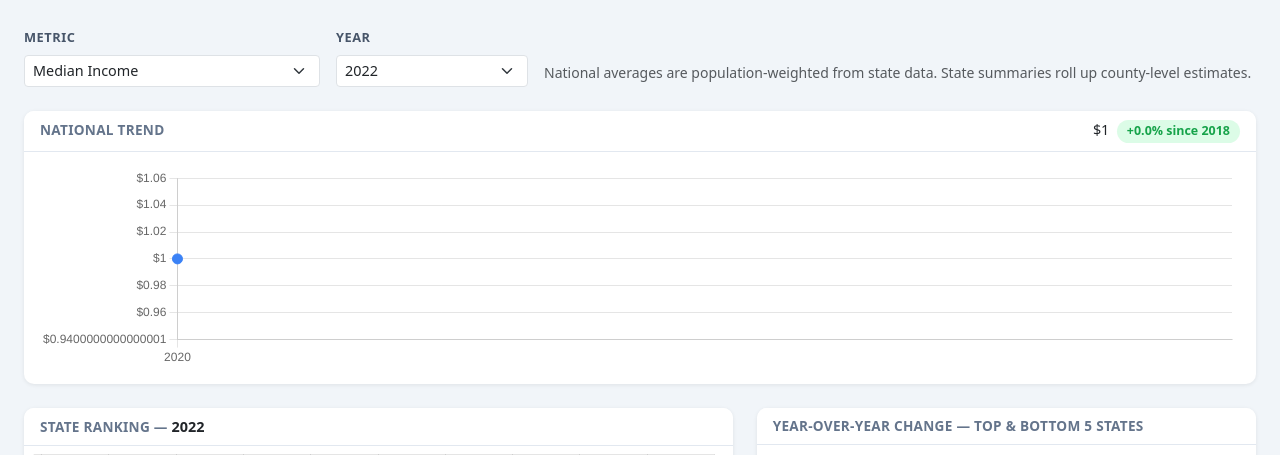
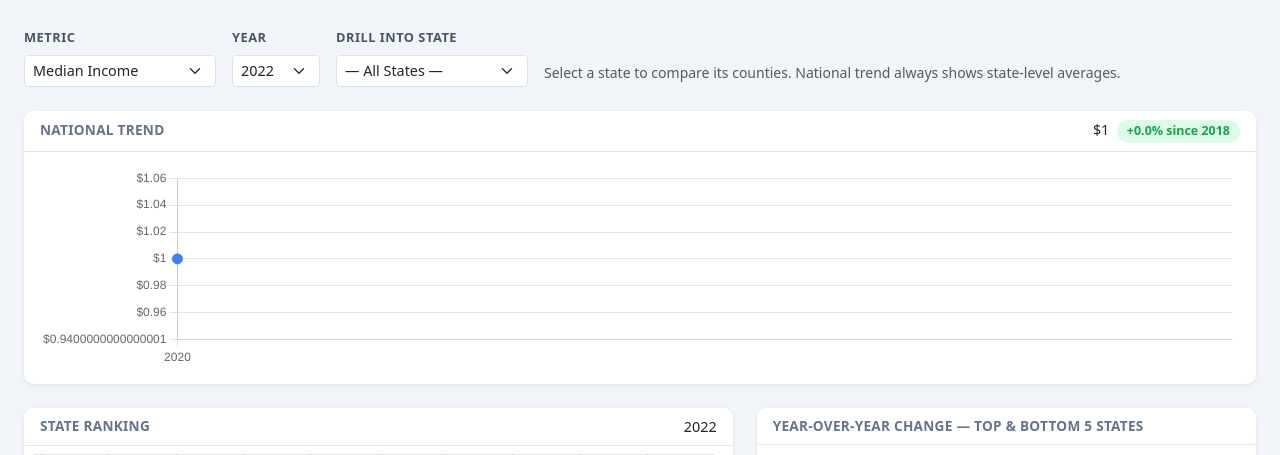
Before and after one commit to vsukla/datamart, a Django app: page /dashboard/ in a window 1280 px wide. Shown: the part 72-527 px from the top of the page. Run offline with Django 5.2, Linux system fonts and the light colour scheme; tables that the repository leaves empty hold one stand-in row (values such as "Sample post").

Commit message:
Add county drill-down to dashboard (closes #13)
State dropdown lets users switch the ranking and YoY charts from
state-level to county-level for a selected state. County data is
fetched on demand via the aggregate API (3 parallel requests) and
county names are cached client-side after the first load.

Adds FlexiblePageNumberPagination (page_size up to 400) so all
counties in any state return in a single API call.

Co-Authored-By: Claude Sonnet 4.6 <noreply@anthropic.com>

```diff
--- a/server/dashboard/templates/dashboard/index.html
+++ b/server/dashboard/templates/dashboard/index.html
@@ -23,9 +23,23 @@
     }
     .pill-up   { background: #dcfce7; color: #16a34a; }
     .pill-down { background: #fee2e2; color: #dc2626; }
+    .drill-badge {
+      display: inline-block; padding: 2px 10px; border-radius: 99px;
+      background: #dbeafe; color: #1d4ed8; font-size: .75rem; font-weight: 600;
+      text-transform: none; letter-spacing: 0;
+    }
+    #loadingOverlay {
+      display: none; position: fixed; inset: 0;
+      background: rgba(255,255,255,.6); z-index: 999;
+      align-items: center; justify-content: center;
+    }
+    #loadingOverlay.active { display: flex; }
+    .spinner-border { width: 2.5rem; height: 2.5rem; color: #3b82f6; }
   </style>
 </head>
 <body>
+
+<div id="loadingOverlay"><div class="spinner-border" role="status"></div></div>
 
 <nav class="navbar navbar-dark px-4 py-3">
   <span class="navbar-brand fw-bold fs-5">Datamart</span>
@@ -36,7 +50,7 @@
 
   <!-- Controls -->
   <div class="row g-3 mb-4 align-items-end">
-    <div class="col-sm-5 col-md-4 col-lg-3">
+    <div class="col-sm-5 col-md-3 col-lg-2">
       <label class="form-label">Metric</label>
       <select id="metricSelect" class="form-select form-select-sm">
         {% for key, label in metric_labels.items %}
@@ -44,7 +58,7 @@
         {% endfor %}
       </select>
     </div>
-    <div class="col-sm-3 col-md-2 col-lg-2">
+    <div class="col-sm-3 col-md-2 col-lg-1">
       <label class="form-label">Year</label>
       <select id="yearSelect" class="form-select form-select-sm">
         {% for y in years %}
@@ -52,10 +66,15 @@
         {% endfor %}
       </select>
     </div>
+    <div class="col-sm-5 col-md-3 col-lg-2">
+      <label class="form-label">Drill into State</label>
+      <select id="stateSelect" class="form-select form-select-sm">
+        <option value="">— All States —</option>
+      </select>
+    </div>
     <div class="col">
       <p class="text-muted small mb-0 pb-1">
-        National averages are population-weighted from state data.
-        State summaries roll up county-level estimates.
+        Select a state to compare its counties. National trend always shows state-level averages.
       </p>
     </div>
   </div>
@@ -77,23 +96,24 @@
     </div>
   </div>
 
-  <!-- State ranking + YoY -->
+  <!-- Ranking + YoY -->
   <div class="row g-4">
     <div class="col-xl-7 col-lg-6">
       <div class="card h-100">
-        <div class="card-header">
-          State Ranking — <span id="stateChartYear" class="text-dark" style="font-size:.9rem;text-transform:none;letter-spacing:0;"></span>
+        <div class="card-header d-flex justify-content-between align-items-center">
+          <span id="rankingChartTitle">State Ranking</span>
+          <span id="rankingChartSubtitle" class="text-dark fw-normal" style="font-size:.9rem;text-transform:none;letter-spacing:0;"></span>
         </div>
         <div class="card-body p-2">
           <div style="position:relative;height:660px;">
-            <canvas id="stateChart"></canvas>
+            <canvas id="rankingChart"></canvas>
           </div>
         </div>
       </div>
     </div>
     <div class="col-xl-5 col-lg-6">
       <div class="card h-100">
-        <div class="card-header">Year-over-Year Change — Top &amp; Bottom 5 States</div>
+        <div class="card-header" id="yoyChartTitle">Year-over-Year Change — Top &amp; Bottom 5</div>
         <div class="card-body">
           <div id="yoyNote" class="alert alert-secondary small py-2 d-none">
             No year-over-year data for 2018 (no prior year).
@@ -106,18 +126,30 @@
     </div>
   </div>
 
-</div><!-- /container -->
+</div>
 
 <script>
-  // --- Data injected by Django ---
+  // --- Embedded data (state-level, small enough to inline) ---
   const national     = {{ national_json|safe }};
   const stateSummary = {{ state_summary_json|safe }};
-  const yoy          = {{ yoy_json|safe }};
+  const stateYoY     = {{ yoy_json|safe }};
   const stateNames   = {{ state_names_json|safe }};
   const metricLabels = {{ metric_labels_json|safe }};
 
   const DOLLAR_METRICS = new Set(["median_income", "median_home_value"]);
 
+  // --- Populate state dropdown from embedded state names ---
+  const stateSelect = document.getElementById("stateSelect");
+  Object.entries(stateNames)
+    .sort((a, b) => a[1].localeCompare(b[1]))
+    .forEach(([fips, name]) => {
+      const opt = document.createElement("option");
+      opt.value = fips;
+      opt.textContent = name;
+      stateSelect.appendChild(opt);
+    });
+
+  // --- Formatting helpers ---
   function fmt(metric, v) {
     if (v === null || v === undefined) return "N/A";
     const n = parseFloat(v);
@@ -132,20 +164,43 @@
     return v => v + "%";
   }
 
-  let nationalChart, stateChart, yoyChart;
+  function setLoading(on) {
+    document.getElementById("loadingOverlay").classList.toggle("active", on);
+  }
 
-  // --- National trend (line) ---
+  // --- County name cache: state_fips → { fips: shortName } ---
+  const countyNameCache = {};
+
+  async function fetchPage(url) {
+    const resp = await fetch(url);
+    if (!resp.ok) throw new Error(`API error: ${resp.status}`);
+    return resp.json();
+  }
+
+  async function getCountyNames(stateFips) {
+    if (countyNameCache[stateFips]) return countyNameCache[stateFips];
+    const data = await fetchPage(`/api/geo/?geo_type=county&state_fips=${stateFips}&page_size=400`);
+    const names = {};
+    // "Los Angeles County, California" → "Los Angeles County"
+    data.results.forEach(g => { names[g.fips] = g.name.replace(/, [^,]+$/, ""); });
+    countyNameCache[stateFips] = names;
+    return names;
+  }
+
+  // --- Chart instances ---
+  let nationalChart, rankingChart, yoyChart;
+
+  // --- National trend (always state-level) ---
   function buildNationalChart(metric) {
     const labels = national.map(r => r.year);
     const data   = national.map(r => r[`avg_${metric}`] !== null ? parseFloat(r[`avg_${metric}`]) : null);
 
-    // Stat badge: latest value + change from first year
     const first = data[0], last = data[data.length - 1];
     if (first !== null && last !== null) {
       const chg = ((last - first) / first * 100).toFixed(1);
-      const dir = chg >= 0;
+      const up  = chg >= 0;
       document.getElementById("nationalStat").innerHTML =
-        `${fmt(metric, last)} &nbsp;<span class="stat-pill ${dir ? "pill-up" : "pill-down"}">${dir ? "+" : ""}${chg}% since 2018</span>`;
+        `${fmt(metric, last)} &nbsp;<span class="stat-pill ${up ? "pill-up" : "pill-down"}">${up ? "+" : ""}${chg}% since 2018</span>`;
     }
 
     if (nationalChart) nationalChart.destroy();
@@ -154,15 +209,10 @@
       data: {
         labels,
         datasets: [{
-          label: metricLabels[metric],
-          data,
-          borderColor: "#3b82f6",
-          backgroundColor: "rgba(59,130,246,.08)",
-          fill: true,
-          tension: 0.35,
-          pointRadius: 5,
-          pointHoverRadius: 7,
-          pointBackgroundColor: "#3b82f6",
+          label: metricLabels[metric], data,
+          borderColor: "#3b82f6", backgroundColor: "rgba(59,130,246,.08)",
+          fill: true, tension: 0.35,
+          pointRadius: 5, pointHoverRadius: 7, pointBackgroundColor: "#3b82f6",
         }]
       },
       options: {
@@ -171,44 +221,40 @@
           legend: { display: false },
           tooltip: { callbacks: { label: c => " " + fmt(metric, c.raw) } }
         },
-        scales: {
-          y: { beginAtZero: false, ticks: { callback: axisFmt(metric) } }
-        }
+        scales: { y: { beginAtZero: false, ticks: { callback: axisFmt(metric) } } }
       }
     });
   }
 
-  // --- State ranking (horizontal bar) ---
-  function buildStateChart(metric, year) {
-    document.getElementById("stateChartYear").textContent = year;
-
-    const rows = stateSummary
-      .filter(r => r.year == year)
-      .map(r => ({
-        name:  stateNames[r.state_fips] || r.state_fips,
-        value: r[`avg_${metric}`] !== null ? parseFloat(r[`avg_${metric}`]) : null,
-      }))
+  // --- Ranking bar chart (works for both state and county rows) ---
+  function buildRankingChart(rows, nameMap, metric, year, drillLabel) {
+    const sorted = rows
+      .map(r => ({ name: nameMap[r.fips] || r.fips, value: r.value !== null ? parseFloat(r.value) : null }))
       .filter(r => r.value !== null)
       .sort((a, b) => b.value - a.value);
 
-    if (stateChart) stateChart.destroy();
-    stateChart = new Chart(document.getElementById("stateChart"), {
+    document.getElementById("rankingChartTitle").textContent =
+      drillLabel ? "County Ranking" : "State Ranking";
+    document.getElementById("rankingChartSubtitle").innerHTML =
+      drillLabel ? `<span class="drill-badge">${drillLabel}</span> · ${year}` : year;
+
+    if (rankingChart) rankingChart.destroy();
+    rankingChart = new Chart(document.getElementById("rankingChart"), {
       type: "bar",
       data: {
-        labels: rows.map(r => r.name),
+        labels: sorted.map(r => r.name),
         datasets: [{
-          data: rows.map(r => r.value),
-          backgroundColor: rows.map((_, i) =>
-            i < 5  ? "rgba(59,130,246,.85)"  :
-            i >= rows.length - 5 ? "rgba(239,68,68,.75)" :
-                     "rgba(148,163,184,.65)"
+          data: sorted.map(r => r.value),
+          backgroundColor: sorted.map((_, i) =>
+            i < 5                  ? "rgba(59,130,246,.85)"  :
+            i >= sorted.length - 5 ? "rgba(239,68,68,.75)"   :
+                                     "rgba(148,163,184,.65)"
           ),
           borderRadius: 3,
         }]
       },
       options: {
-        indexAxis: "y",
-        responsive: true, maintainAspectRatio: false,
+        indexAxis: "y", responsive: true, maintainAspectRatio: false,
         plugins: {
           legend: { display: false },
           tooltip: { callbacks: { label: c => " " + fmt(metric, c.raw) } }
@@ -221,28 +267,29 @@
     });
   }
 
-  // --- YoY movers (horizontal bar) ---
-  function buildYoYChart(metric, year) {
+  // --- YoY chart (works for both state and county rows) ---
+  function buildYoYChart(rows, nameMap, metric, drillLabel) {
     const note = document.getElementById("yoyNote");
-    const rows = yoy.filter(r => r.metric === metric && r.year == year && r.change_pct !== null);
+    document.getElementById("yoyChartTitle").innerHTML = drillLabel
+      ? `Year-over-Year Change — <span class="drill-badge">${drillLabel}</span> · Top &amp; Bottom 5`
+      : `Year-over-Year Change — Top &amp; Bottom 5 States`;
 
-    if (rows.length === 0) {
+    const valid = rows.filter(r => r.change_pct !== null);
+    if (valid.length === 0) {
       note.classList.remove("d-none");
       if (yoyChart) { yoyChart.destroy(); yoyChart = null; }
       return;
     }
     note.classList.add("d-none");
 
-    const sorted = [...rows].sort((a, b) => parseFloat(b.change_pct) - parseFloat(a.change_pct));
-    const top5   = sorted.slice(0, 5);
-    const bot5   = sorted.slice(-5).reverse();
-    const display = [...top5, ...bot5];
+    const sorted  = [...valid].sort((a, b) => parseFloat(b.change_pct) - parseFloat(a.change_pct));
+    const display = [...sorted.slice(0, 5), ...sorted.slice(-5).reverse()];
 
     if (yoyChart) yoyChart.destroy();
     yoyChart = new Chart(document.getElementById("yoyChart"), {
       type: "bar",
       data: {
-        labels: display.map(r => stateNames[r.state_fips] || r.state_fips),
+        labels: display.map(r => nameMap[r.fips] || r.fips),
         datasets: [{
           data: display.map(r => parseFloat(r.change_pct)),
           backgroundColor: display.map(r =>
@@ -252,18 +299,14 @@
         }]
       },
       options: {
-        indexAxis: "y",
-        responsive: true, maintainAspectRatio: false,
+        indexAxis: "y", responsive: true, maintainAspectRatio: false,
         plugins: {
           legend: { display: false },
           tooltip: {
             callbacks: {
               label: c => {
                 const row = display[c.dataIndex];
-                return [
-                  ` Change: ${c.raw > 0 ? "+" : ""}${c.raw}%`,
-                  ` Value:  ${fmt(metric, row.value)}`,
-                ];
+                return [` Change: ${c.raw > 0 ? "+" : ""}${c.raw}%`, ` Value:  ${fmt(metric, row.value)}`];
               }
             }
           }
@@ -276,17 +319,48 @@
     });
   }
 
-  // --- Wire up controls ---
-  function updateAll() {
-    const metric = document.getElementById("metricSelect").value;
-    const year   = parseInt(document.getElementById("yearSelect").value, 10);
+  // --- Main update ---
+  async function updateAll() {
+    const metric    = document.getElementById("metricSelect").value;
+    const year      = parseInt(document.getElementById("yearSelect").value, 10);
+    const stateFips = document.getElementById("stateSelect").value;
+
     buildNationalChart(metric);
-    buildStateChart(metric, year);
-    buildYoYChart(metric, year);
+
+    if (!stateFips) {
+      // State-level view — use embedded data, no network requests
+      const rankRows = stateSummary
+        .filter(r => r.year == year)
+        .map(r => ({ fips: r.state_fips, value: r[`avg_${metric}`] }));
+      buildRankingChart(rankRows, stateNames, metric, year, null);
+
+      const yoyRows = stateYoY.filter(r => r.metric === metric && r.year == year);
+      buildYoYChart(yoyRows, stateNames, metric, null);
+      return;
+    }
+
+    // County drill-down — fetch from aggregate API
+    setLoading(true);
+    try {
+      const stateName = stateNames[stateFips];
+      const qs = `geo_type=county&state_fips=${stateFips}&year=${year}&metric=${metric}&page_size=400`;
+
+      const [rankData, yoyData, countyNames] = await Promise.all([
+        fetchPage(`/api/aggregates/rankings/?${qs}`).then(d => d.results),
+        fetchPage(`/api/aggregates/yoy/?${qs}`).then(d => d.results),
+        getCountyNames(stateFips),
+      ]);
+
+      buildRankingChart(rankData, countyNames, metric, year, stateName);
+      buildYoYChart(yoyData, countyNames, metric, stateName);
+    } finally {
+      setLoading(false);
+    }
   }
 
   document.getElementById("metricSelect").addEventListener("change", updateAll);
   document.getElementById("yearSelect").addEventListener("change", updateAll);
+  document.getElementById("stateSelect").addEventListener("change", updateAll);
   updateAll();
 </script>
 </body>
--- a/server/datamart_api/settings.py
+++ b/server/datamart_api/settings.py
@@ -55,7 +55,7 @@ DATABASES = {
 DEFAULT_AUTO_FIELD = "django.db.models.AutoField"
 
 REST_FRAMEWORK = {
-    "DEFAULT_PAGINATION_CLASS": "rest_framework.pagination.PageNumberPagination",
+    "DEFAULT_PAGINATION_CLASS": "datamart_api.pagination.FlexiblePageNumberPagination",
     "PAGE_SIZE": 50,
     "DEFAULT_RENDERER_CLASSES": ["rest_framework.renderers.JSONRenderer"],
 }
```
Also changed, not shown: server/datamart_api/pagination.py (added, +7 -0 lines), tests/test_api.py (+1 -1 lines).
